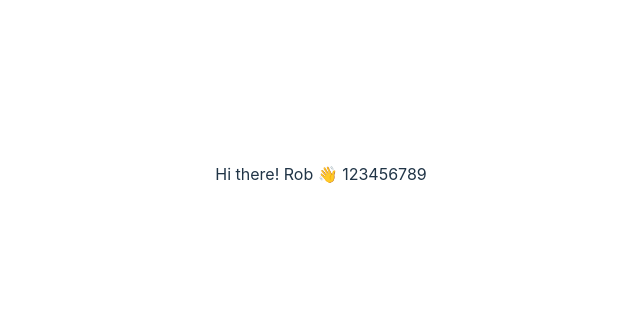
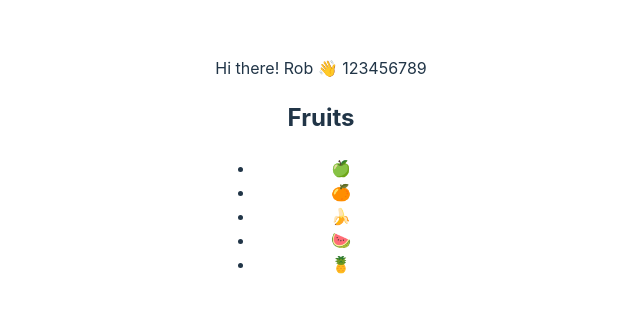
Before and after one commit to wewececetw/react18-pro, a React (Vite) app: page / in a window 1280 px wide. Shown: the part 226-538 px from the top of the page, without its empty margins (319-959 px from the left). Built offline with nearby package versions, Linux system fonts and the light colour scheme.

Commit message:
feat: 在components中解析array或lists

```diff
--- a/src/App.jsx
+++ b/src/App.jsx
@@ -2,6 +2,7 @@ import { useState } from "react";
 import reactLogo from "./assets/react.svg";
 import "./App.css";
 import Hello from "./components/Hello";
+import Fruits from "./components/Fruits";
 
 function App() {
   const [count, setCount] = useState(0);
@@ -13,9 +14,11 @@ function App() {
     emoji: "👋",
     seatNumbers: seatNumbers,
   };
+  const fruits = ["🍏", "🍊", "🍌", "🍉", "🍍"];
   return (
     <div className="App">
       <Hello person={person} seatNumbers={seatNumbers} />
+      <Fruits fruits={fruits} />
     </div>
   );
 }
--- /dev/null
+++ b/src/components/Fruits.jsx
@@ -0,0 +1,12 @@
+export default function Fruits({ fruits }) {
+  return (
+    <div>
+      <h2>Fruits</h2>
+      <ul>
+        {fruits.map((fruit, index) => {
+          return <li key={index}>{fruit}</li>;
+        })}
+      </ul>
+    </div>
+  );
+}
```
